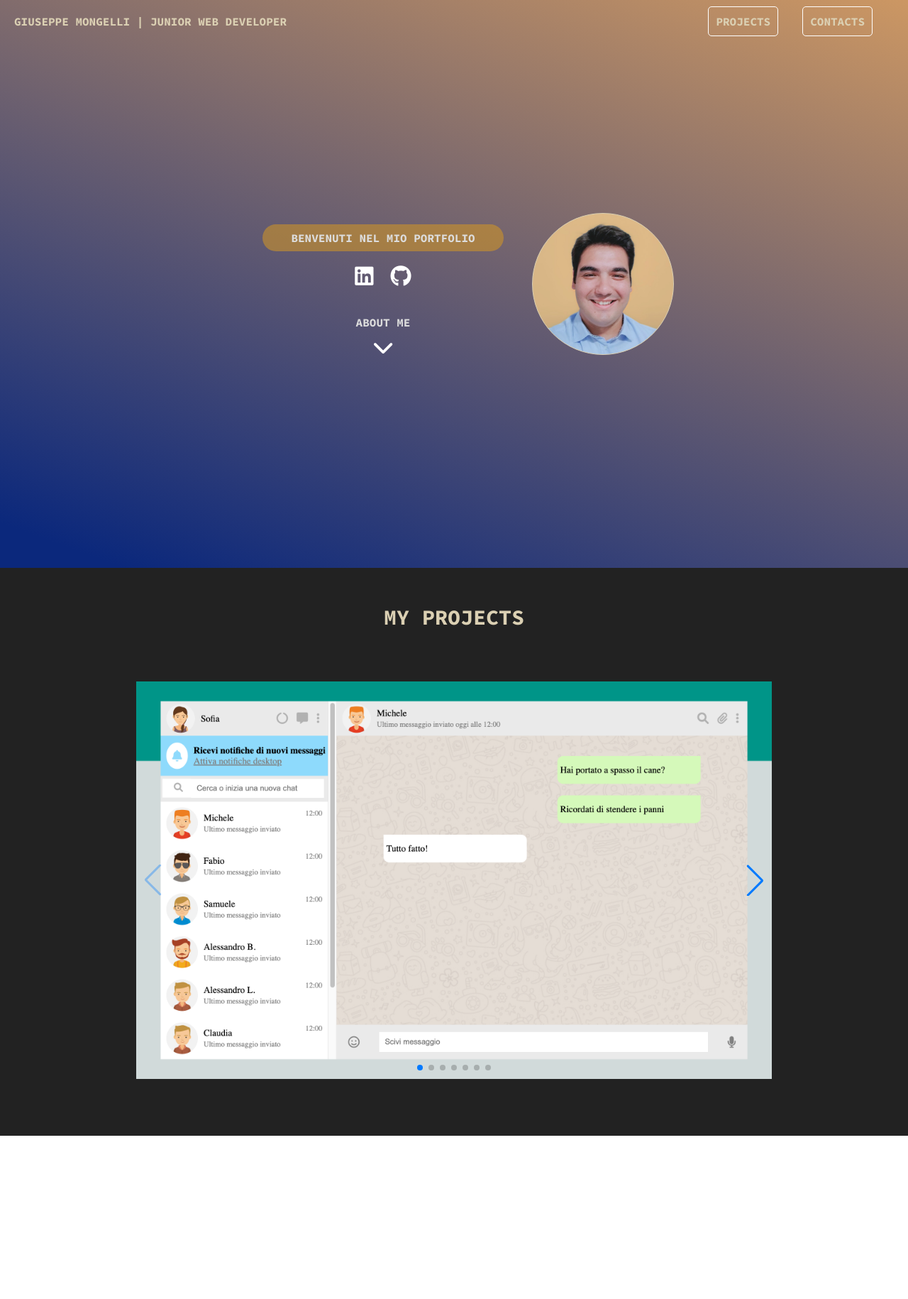
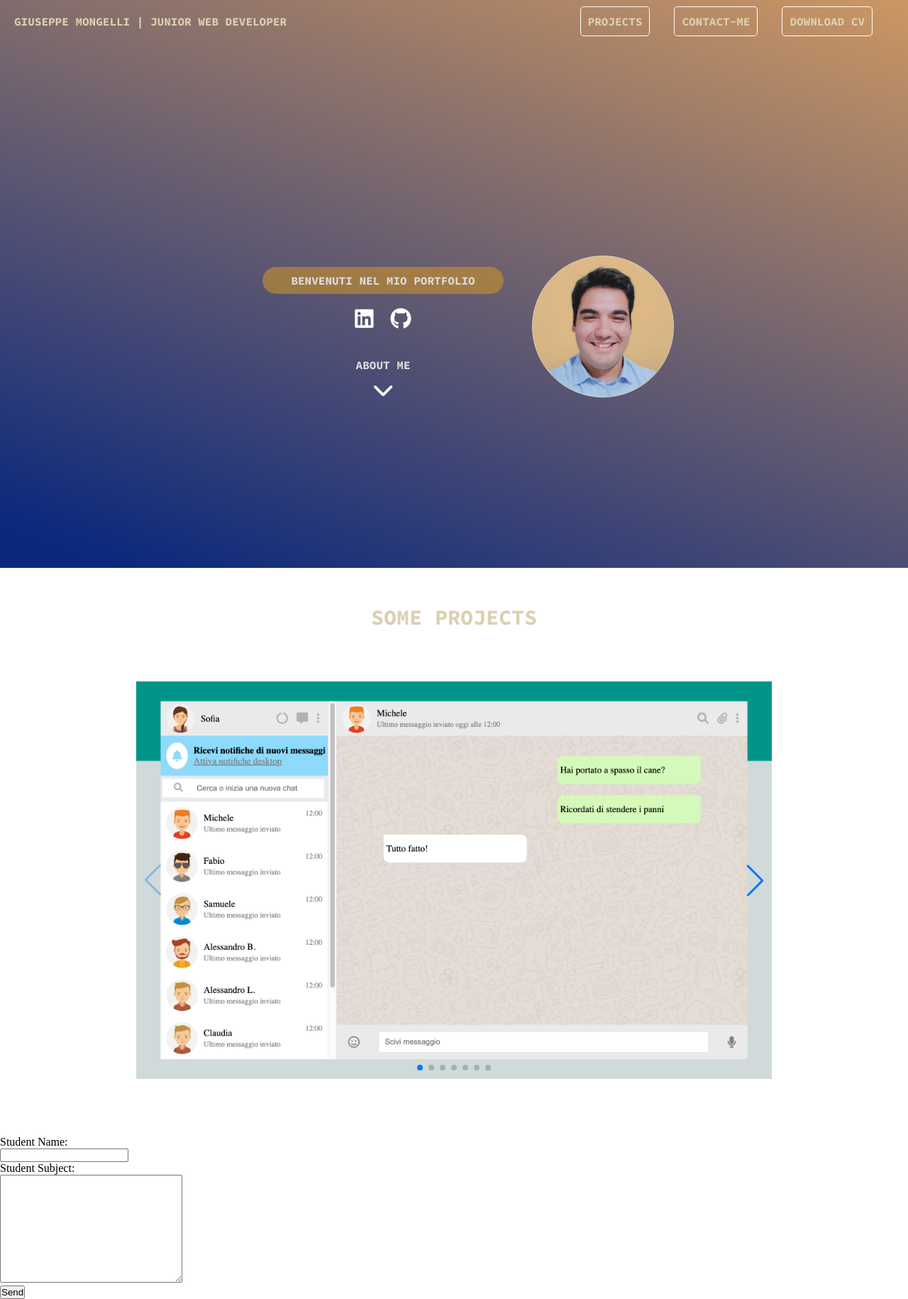
Before and after one commit to GiuseppeM22/my-portfolio, a plain HTML site: page index.html in a window 1280 px wide. Shown: the whole page at 71% size. Before the commit the page ends 1600 px from the top, so only its background shows below. Drawn offline with nearby package versions, Linux system fonts and the light colour scheme.

Commit message:
add other section

```diff
--- a/index.html
+++ b/index.html
@@ -8,6 +8,10 @@
     <link rel="preconnect" href="https://fonts.googleapis.com">
     <link rel="stylesheet" href="https://cdnjs.cloudflare.com/ajax/libs/font-awesome/6.0.0/css/all.min.css">
     <link rel="preconnect" href="https://fonts.gstatic.com" crossorigin>
+    <link
+    rel="stylesheet"
+    href="https://cdnjs.cloudflare.com/ajax/libs/animate.css/4.1.1/animate.min.css"
+    />
     <link href="https://fonts.googleapis.com/css2?family=Roboto:wght@100&family=Source+Code+Pro:wght@700&display=swap" rel="stylesheet">
     <title>GM | PORTFOLIO</title>
 </head>
@@ -17,29 +21,30 @@
         <header>
             <div id="scroll-to-top" class="hidden">
                 <a href="#top">
-                  <i class="fa-solid fa-arrow-up"></i>
+                    <i class="fa-solid fa-arrow-up"></i>
                 </a>
             </div>
             <div class="navbar">
                 <p>GIUSEPPE MONGELLI | JUNIOR WEB DEVELOPER</p>
                 <div class="links">
                     <a href="#project">PROJECTS</a>
-                    <a href="#">CONTACTS</a>
+                    <a href="#message">CONTACT-ME</a>
+                    <a href="./img/CV-IT Giuseppe Mongelli.pdf" download>DOWNLOAD CV</a>
                 </div>
             </div>
         </header>
         <!-- main first section jumbotron -->
     <main>
-            <section>
-                <div class="titol">
+            <section class="presentation">
+                <div class="titol animate__animated animate__fadeInDownBig">
                     <div class="description d-flex">
-                        <P>BENVENUTI NEL MIO PORTFOLIO</P>
+                        <p>BENVENUTI NEL MIO PORTFOLIO</p>
                         <div class="social">
                             <a href="https://www.linkedin.com/in/giuseppe-mongelli-3b1469278/"><i class="fa-brands fa-linkedin"></i></a>
                             <a href="https://github.com/GiuseppeM22"><i class="fa-brands fa-github"></i></a>
                         </div>
                             <span class="aboutSpan">ABOUT ME</span>
-                            <div id="buttonDown" class="btn">
+                            <div id="buttonDown" class="btn  animate__animated animate__heartBeat animate__delay-2s animate__infinite">
                                 <i class="fa-solid fa-chevron-down"></i>
                             </div>
                     </div>
@@ -90,7 +95,7 @@
         </div>
         <!-- main second section -->
         <section id="project">
-            <h1>MY PROJECTS</h1>
+            <h1>SOME PROJECTS</h1>
             <swiper-container class="mySwiper" navigation="true" pagination="true" keyboard="true" mousewheel="true"css-mode="true">
                 <swiper-slide><img src="./img/whatsapp.png" alt="whatsapp"></swiper-slide>
                 <swiper-slide><img src="./img/discord.png" alt="discord"></swiper-slide>
@@ -99,10 +104,18 @@
                 <swiper-slide><img src="./img/netflix2.png" alt="netflix2"></swiper-slide>
                 <swiper-slide><img src="./img/spotify.png" alt="spotify"></swiper-slide>
                 <swiper-slide><img src="./img/comix.png" alt="comix"></swiper-slide>
+                <p>Prova</p>
             </swiper-container>
         </section>
 
     </main>
+
+    <form action="mailto:giu.mongelli97@gmail.com" method="get" enctype="text/plain">
+        Student Name:<br><input type="text" name="email"> <br>
+        Student Subject:<br><textarea name="message" id="message" cols="30" rows="10"></textarea><br>
+        <input type="submit" value="Send">
+     </form>
+
 
 
 </body>
--- a/style.css
+++ b/style.css
@@ -96,13 +96,16 @@
 }
 
 /* main first section */
+.presentation{
+    display: flex;
+    justify-content: center;
+    align-items: center;
+    height: 100vh;
+}
+
 .titol{
     display: flex;
     align-items: center;
-    position: absolute;
-    top: 50%;
-    left: 50%;
-    transform: translate(-50%, -50%);
 }
 
 .titol i{
@@ -187,7 +190,6 @@
     max-width: 100vw;
     height: 100vh;
     position: relative;
-    background-color: #222;
 }
 
 #project h1{
```
Also changed, not shown: 2 other files.
